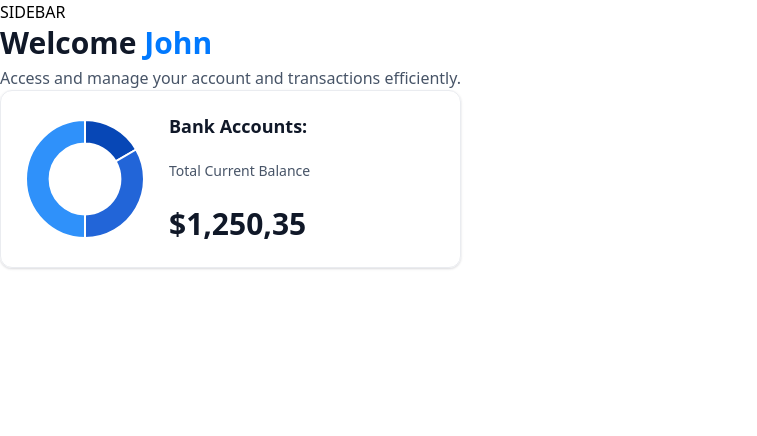
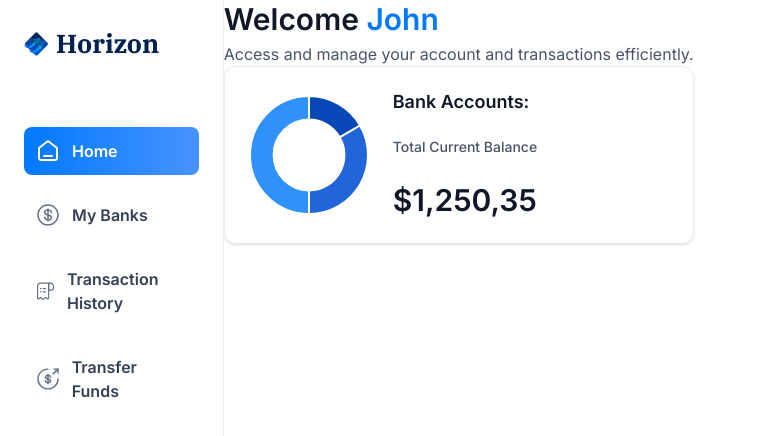
Before and after one commit to DanteCady/bankingApp, a Next.js app: page / in a window 1280 px wide. Shown: the top 436 px of the page, without its empty margins (0-757 px from the left). Built offline with nearby package versions, Linux system fonts and the light colour scheme.

Commit message:
Updated sidebar to include icons and styling

```diff
--- a/app/(root)/layout.tsx
+++ b/app/(root)/layout.tsx
@@ -1,15 +1,18 @@
 import type { Metadata } from "next";
 import { Inter, IBM_Plex_Serif } from "next/font/google";
-
+import Sidebar from "@/components/ui/sideBar";
 
 export default function RootLayout({
   children,
 }: Readonly<{
   children: React.ReactNode;
 }>) {
+
+const loggedIn = {firstName: 'John', lastName: 'Doe'}
+
   return (
-    <main>
-        SIDEBAR
+    <main className="flex h-screen w-full font-inter">
+        <Sidebar user={loggedIn} />
         {children}
     </main>
   );
--- /dev/null
+++ b/components/ui/sideBar.tsx
@@ -0,0 +1,68 @@
+'use client';
+
+import React from 'react';
+import Link from 'next/link';
+import Image from 'next/image';
+import { sidebarLinks } from '@/constants';
+import { cn } from '@/lib/utils';
+import { usePathname } from 'next/navigation';
+
+const Sidebar = ({ user }: SiderbarProps) => {
+	const pathname = usePathname();
+
+	return (
+		<section className="sidebar">
+			<nav className="flex flex-col gap-4">
+				<Link href="/" className="mb-12 cursor-pointer items-center gap-2 flex">
+					<Image
+						src="/icons/logo.svg"
+						width={34}
+						height={34}
+						alt="horizon logo"
+						className="size-[24px]
+                        max-xl:size-14
+             "
+					/>
+					<h1 className="sidebar-logo">Horizon</h1>
+				</Link>
+				{sidebarLinks.map((item) => {
+					const isActive =
+						pathname === item.route || pathname.startsWith(`${item.route}/`);
+					return (
+						<Link
+							href={item.route}
+							key={item.label}
+							className={cn('sidebar-link', { 'bg-bank-gradient': isActive })}
+						>
+							<div
+								className="relative
+                size-6"
+							>
+								<Image
+									src={item.imgURL}
+									alt={item.label}
+									fill
+									className={cn({
+										'brightness-[3] invert-0': isActive,
+									})}
+								/>
+							</div>
+							<p
+								className={cn('sidebar-label', {
+									'!text-white': isActive,
+								})}
+							>
+								{item.label}
+							</p>
+						</Link>
+					);
+				})}
+            USER
+            </nav>
+
+            FOOTER
+		</section>
+	);
+};
+
+export default Sidebar;
```
